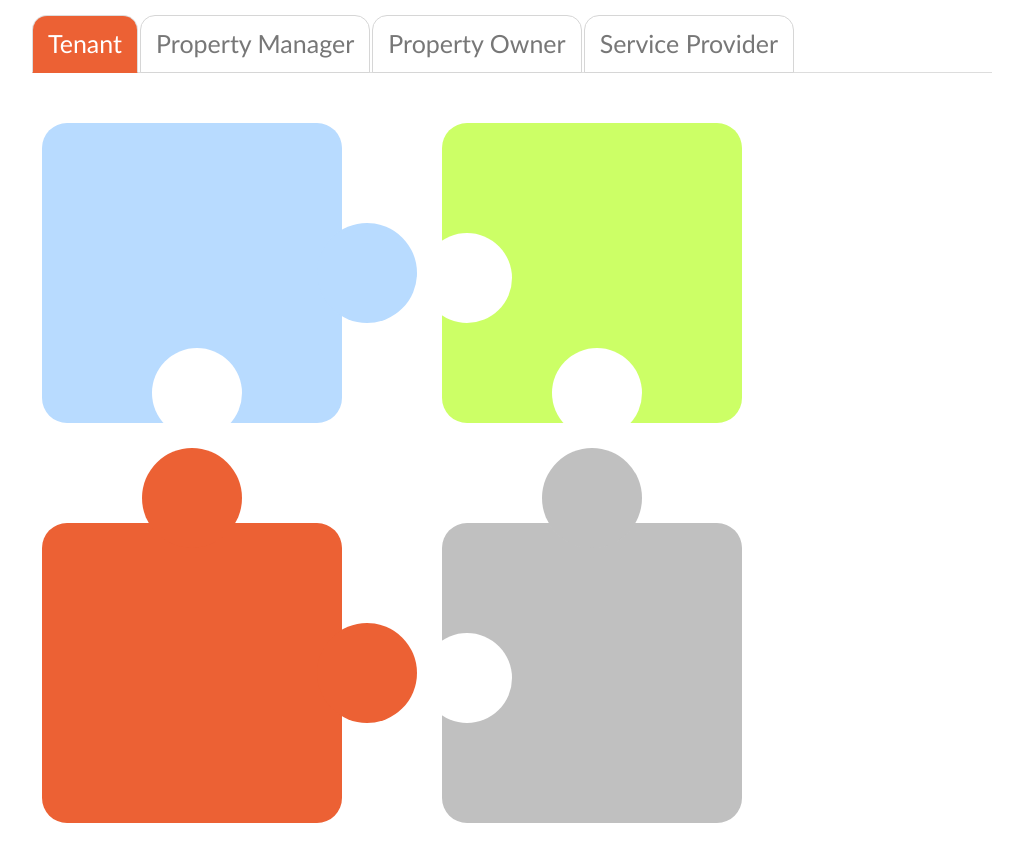
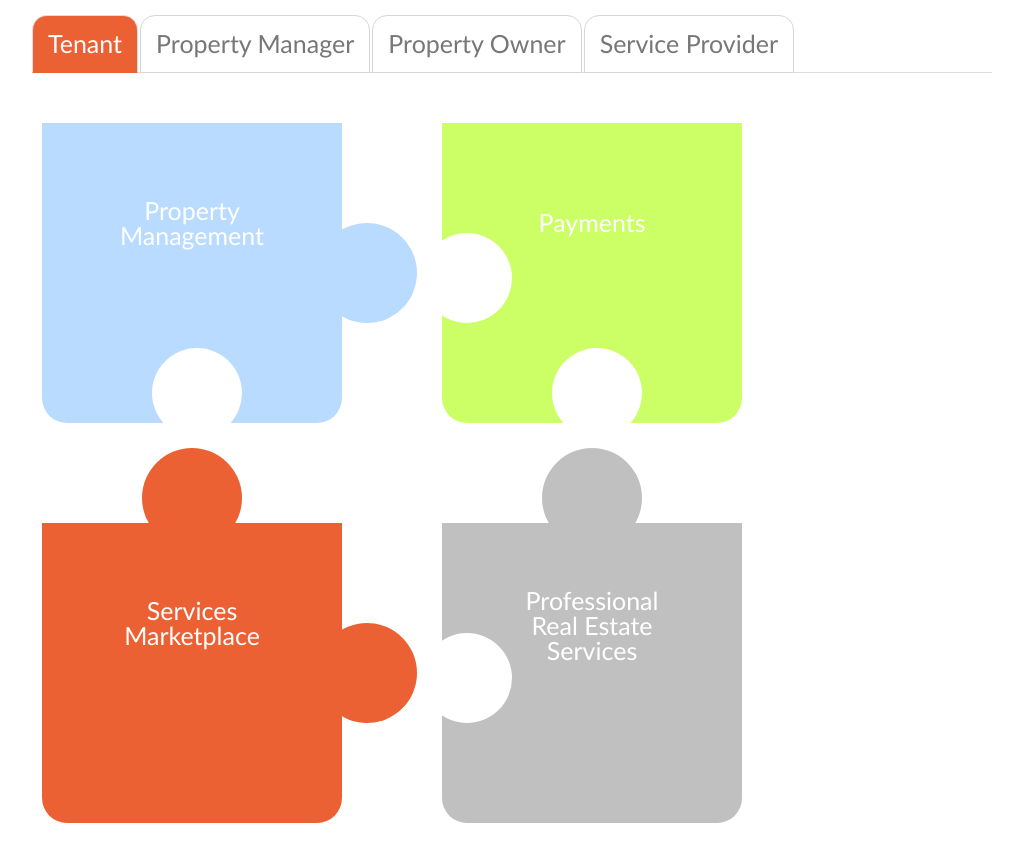
Before and after one commit to mcasey8540/revela, a website: page app/index.html in a window 1280 px wide. Shown: the part 740-1602 px from the top of the page, without its empty margins (128-1151 px from the left). Drawn offline with Linux system fonts and the light colour scheme; some packages are replaced by stand-ins of ours.

Commit message:
Add Puzzle Piece Text to HomeCtrljs

```diff
--- a/app/app/controllers/homeCtrl.js
+++ b/app/app/controllers/homeCtrl.js
@@ -19,11 +19,12 @@ revelaControllers.controller('HomeCtrl', ['$rootScope', '$scope', '$routeParams'
             console.log(PositionError);
         }
 
+
         $scope.userRoles = [
-            {name: 'Tenant', link: '#!/tenants'},
-            {name: 'Service Provider', link: '#!/service'},
-            {name: 'Property Manager', link: '#!/propertymanagers'},
-            {name: 'Property Owner', link: '#!/propertyowners'}
+            {name: 'Tenant', link: '#!/tenants', msg1:"Property Management" ,msg2:"Payments", msg3:"Services Marketplace", msg4:"Professional Real Estate Services" },
+            {name: 'Service Provider', link: '#!/service', msg1:"Deep Market Place" ,msg2:"Advanced Search and Matching", msg3:"Seamless Reporting", msg4:"Growing and Fostering Collaborations"},
+            {name: 'Property Manager', link: '#!/propertymanagers', msg1:"Integrated Property Management Tools" ,msg2:"Efficient Payments", msg3:"Cost Effective Scheduling", msg4:"Seamless Reporting Tools and Venue"},
+            {name: 'Property Owner', link: '#!/propertyowners', msg1:"Property Management" ,msg2:"Payments", msg3:"Services Marketplace", msg4:"Professional Real Estate services"}
         ];
 
         $scope.userRole = $scope.userRoles[0];
@@ -32,6 +33,8 @@ revelaControllers.controller('HomeCtrl', ['$rootScope', '$scope', '$routeParams'
             $location.hash('revelatabspage');
             $anchorScroll();
         };
+
+
 
         function changeBackground(position) {
 
--- a/app/css/app.css
+++ b/app/css/app.css
@@ -417,3 +417,15 @@ body{
 .puzzle-container .top{
     z-index: -1;
 }
+
+.puzzle-text{
+    width: 300px;
+    height: 200px;
+    font-size: 25px;
+    line-height: 100%;
+    padding: 65px;
+    color: #fff;
+    display: table-cell;
+    vertical-align:middle;
+    text-align:center;
+}
--- a/app/views/home/home.html
+++ b/app/views/home/home.html
@@ -49,22 +49,25 @@ $( document ).ready(function() {
 
     <div class="puzzle-container top">
         <div class="jigsaw1">
+          <span data-ng-bind="userRole.msg1" class="puzzle-text"></span>
           <span class="r"></span>
           <span class="b"></span>
         </div>
         <div class="jigsaw4">
+          <span data-ng-bind="userRole.msg2" class="puzzle-text"></span>
           <span class="l"></span>
-    <!--	  <span class="t"></span>-->
           <span class="b"></span>
         </div>
     </div>
     <div class="puzzle-container bottom">
         <div class="jigsaw2">
+          <span data-ng-bind="userRole.msg3" class="puzzle-text"></span>
           <span class="t"></span>
           <span class="r"></span>
         </div>
 
         <div class="jigsaw3">
+          <span data-ng-bind="userRole.msg4" class="puzzle-text"></span>
           <span class="l"></span>
           <span class="t"></span>
         </div>
@@ -72,4 +75,5 @@ $( document ).ready(function() {
 
 
 
+
 </div>
```
